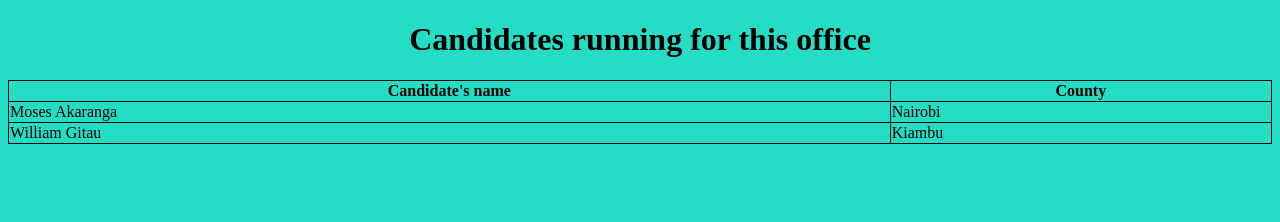
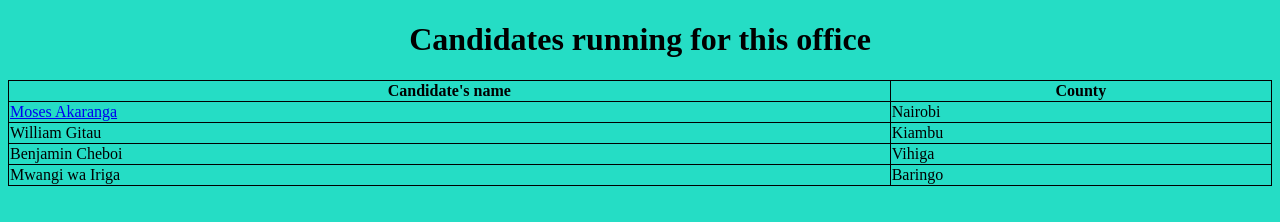
Before and after one commit to annstella/Politico, a plain HTML site: page governor.html in a window 1280 px wide. Drawn offline with Linux system fonts and the light colour scheme.

Commit message:
[feature #163548480] added link to candidates

```diff
--- a/governor.html
+++ b/governor.html
@@ -14,13 +14,23 @@
               <th>County</th>
             </tr>
             <tr>
-              <a href="politician.html"><td>Moses Akaranga</td></a>
+              <td><a href="politician.html">Moses Akaranga</a></td>
               <td>Nairobi</td>
+            </tr>
 
-            </tr>
             <tr>
               <td>William Gitau</td>
               <td>Kiambu</td>
+            </tr>
+
+            <tr>
+              <td>Benjamin Cheboi</td>
+              <td>Vihiga</td>
+            </tr>
+
+            <tr>
+              <td>Mwangi wa Iriga</td>
+              <td>Baringo</td>
             </tr>
           </table>
     </center>
```
